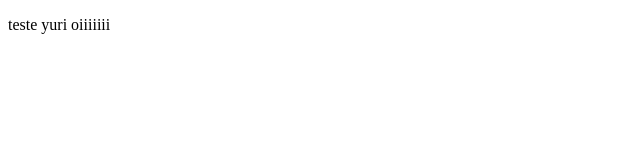
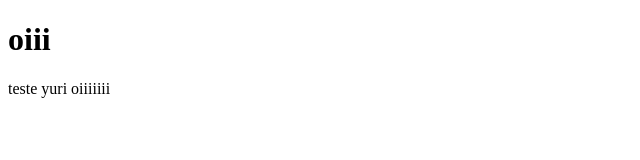
Before and after one commit to winstedyuri/estagiapp, a plain HTML site: page index.html in a window 1280 px wide. Shown: the whole page, without its empty margins (0-640 px from the left). Drawn offline with Linux system fonts and the light colour scheme.

Commit message:
linha 9, titulo h1

```diff
--- a/index.html
+++ b/index.html
@@ -6,6 +6,8 @@
     <title>yuri</title>
 </head>
 <body>
+    <h1>oiii</h1>
     <p>teste yuri oiiiiiii</p>
+
 </body>
 </html>
```
